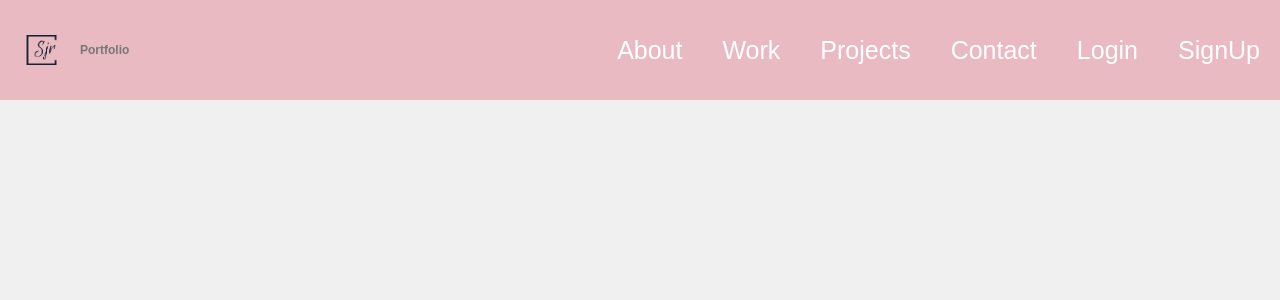
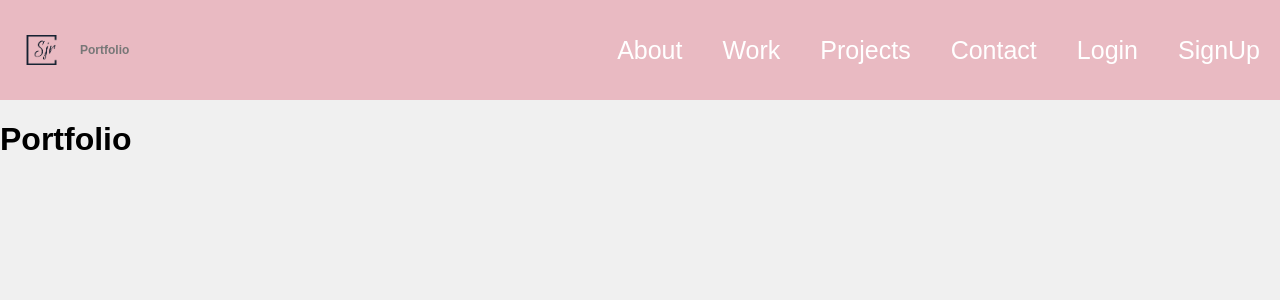
Before and after one commit to shilpashaji1204/interactive_portfolio, a React (Vite) app in the folder frontend/: page /sampleprojects in a window 1280 px wide. Shown: the top 300 px of the page. Built offline with nearby package versions, Linux system fonts and the light colour scheme.

Commit message:
create new page for portfolio

```diff
--- a/frontend/src/App.jsx
+++ b/frontend/src/App.jsx
@@ -11,6 +11,7 @@ import HomePage from './components/HomePage';
 import Login from './pages/Login';
 import Registration from './pages/Registration';
 import axios from 'axios';
+import SampleProjects from './pages/SampleProjects';
 axios.defaults.baseURL = `http://localhost:8080/api`
 
 
@@ -26,6 +27,7 @@ function App() {
             <Route path="/about" element = {<About />} />
             <Route path="/work" element = {<Work />} />
             <Route path="/projects" element = {<Projects />} />
+            <Route path="/sampleprojects" element = {<SampleProjects />} />
             <Route path="/contact" element = {<Contact />} />
             <Route path="/techStack" element={<TechStack />} />
             <Route path="/login" element = {<Login />} />
--- a/frontend/src/components/Navbar.jsx
+++ b/frontend/src/components/Navbar.jsx
@@ -40,6 +40,9 @@ const Navbar = () => {
                 <Link to="/about"> About </Link>
                 <Link to="/work"> Work </Link>
                 <Link to="/projects"> Projects </Link>
+                {isLoggedIn && (
+          <Link to="/sampleprojects">Portfolio</Link>
+        )}
                 <Link to="/contact"> Contact </Link>
                 {isLoggedIn ? (
           <button onClick={handleLogout}>Logout</button>
--- a/frontend/src/pages/HeroSection.jsx
+++ b/frontend/src/pages/HeroSection.jsx
@@ -11,7 +11,7 @@ const HeroSection = () => {
                 <h1 className="hero-heading">Welcome to Our Interactive Portfolio!</h1>
                 <p className="hero-para">
                 This is where we showcase our projects, skills, and experience.
-                Take a look around and feel free to contact us if you have any questions or would like to work together.
+                Take a look around and create your own Portfolio. Contact us if you have any questions or would like to work together.
                 </p>
                 <Link to="/login">
                 <button className="hero-button">Get Started</button>
--- /dev/null
+++ b/frontend/src/pages/SampleProjects.jsx
@@ -0,0 +1,14 @@
+import React from "react";
+
+const SampleProjects = () => {
+
+    return (
+
+        <div>
+            <h1>Portfolio</h1>
+
+        </div>
+    )
+}
+
+export default SampleProjects
--- a/frontend/src/styles/HeroSection.css
+++ b/frontend/src/styles/HeroSection.css
@@ -7,6 +7,7 @@
 
 .section-hero-data {
     text-align: center;
+    font-size: 30px;
 }
 
 .hero-button {
```
